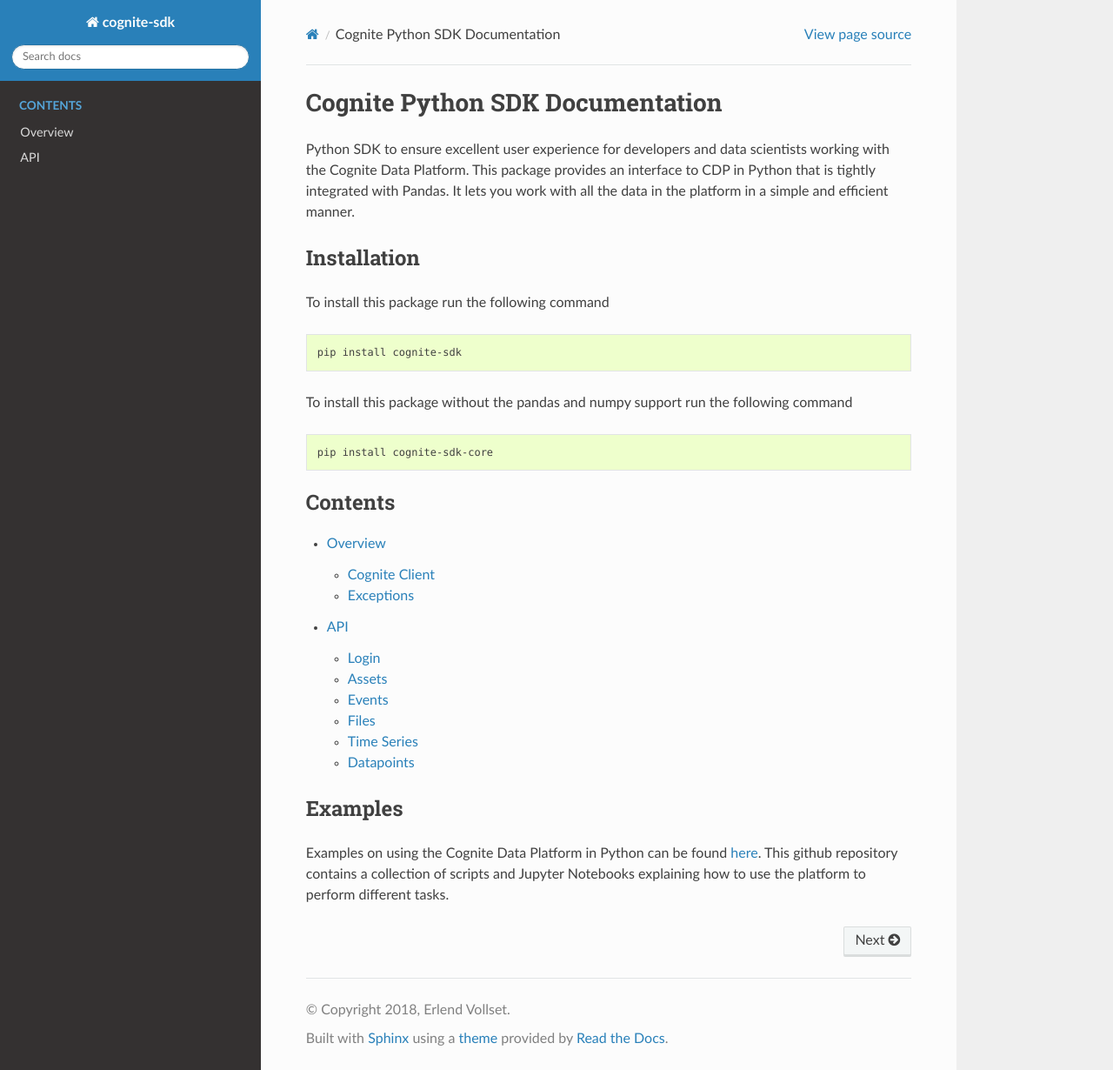
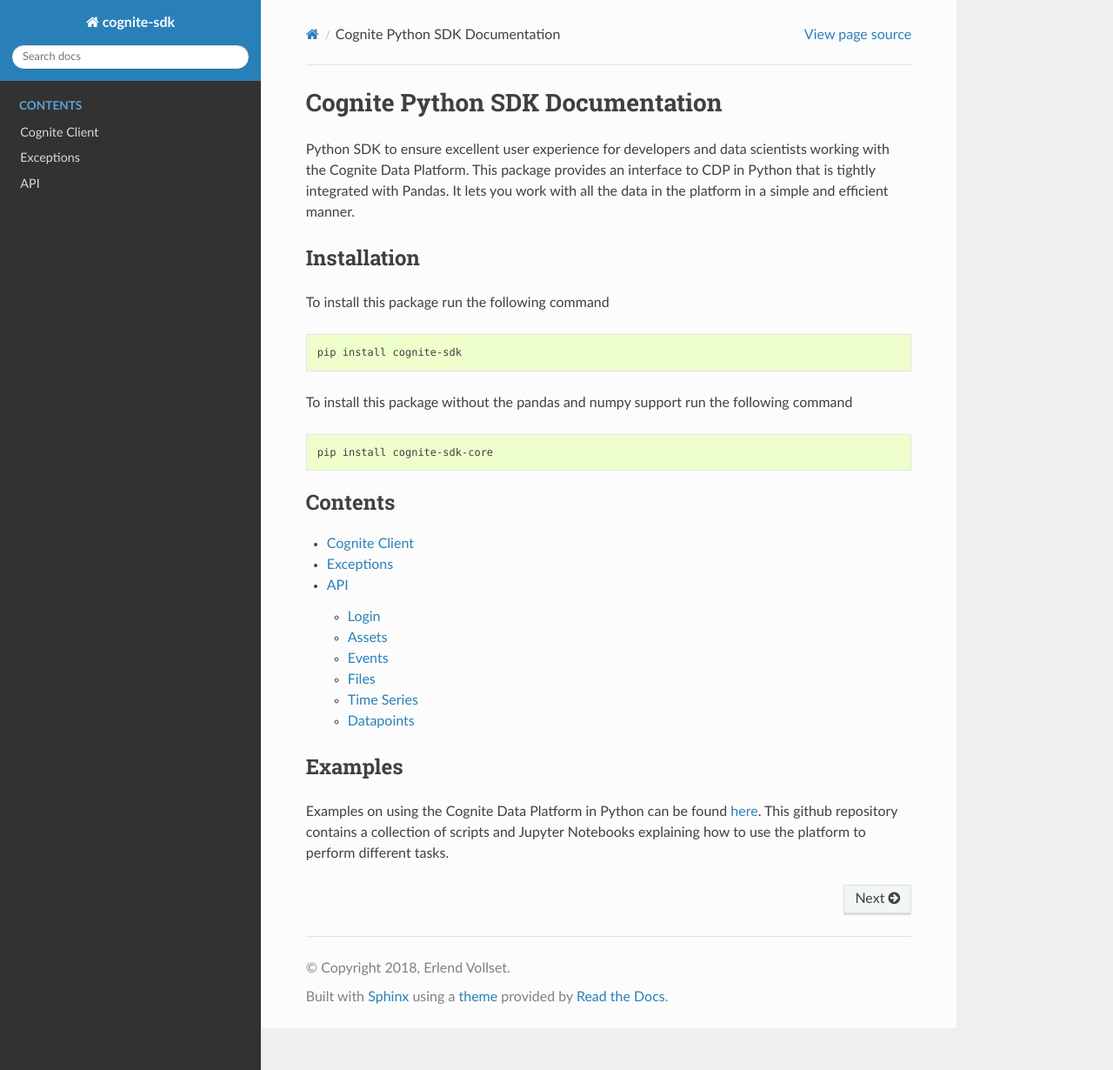
Before and after one commit to cognitedata/cognite-sdk-python, a Sphinx documentation site: the page built from docs/source/index.rst, in a window 1280 px wide and 1230 px high. Shown: the whole window at 87% size. Built offline with Sphinx 7.4.7 and the Read the Docs theme 2.0.0, drawn with Linux system fonts in a browser that asks for light colours; some of the changed lines change nothing that is shown.

Commit message:
Minor docs update

```diff
--- a/docs/source/cognite.rst
+++ b/docs/source/cognite.rst
@@ -1,13 +1,11 @@
-Overview
-========
 Cognite Client
---------------
+==============
 .. autoclass:: cognite.client.CogniteClient
     :members:
     :member-order: bysource
 
 Exceptions
-----------
+==========
 .. automodule:: cognite.client.exceptions
     :members:
     :undoc-members:
@@ -17,8 +15,8 @@
 ===
 Login
 -----
-Status
-^^^^^^
+Get login status
+^^^^^^^^^^^^^^^^
 .. automethod:: cognite.client.api.login.LoginAPI.status
 
 Data Transfer Objects
```
